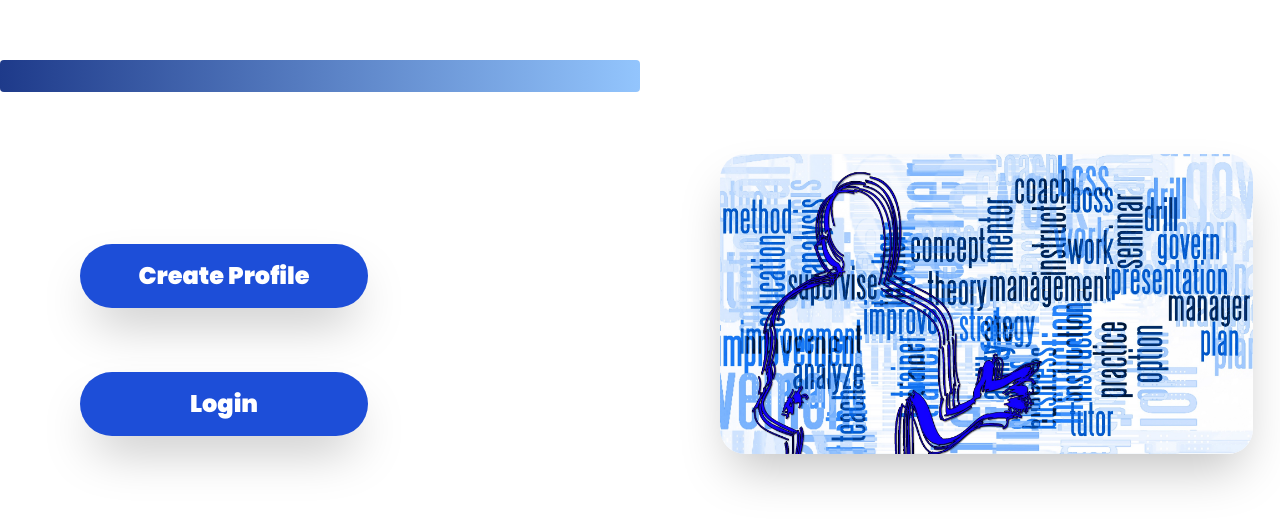
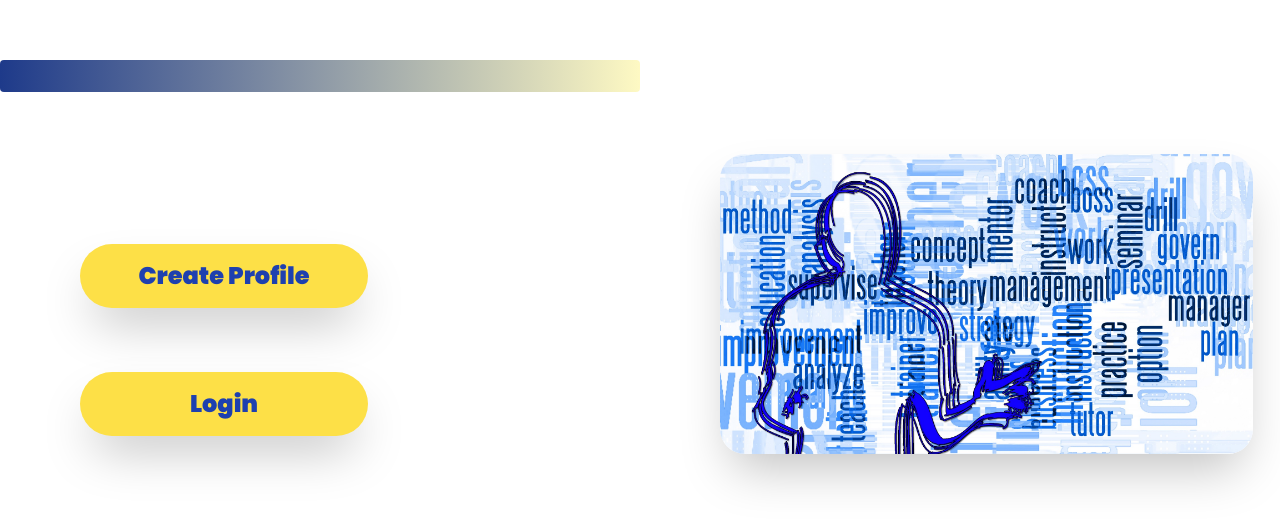
Before and after one commit to AshrafAKRahman/bridging_barriers, a Next.js app: page /LandingPage in a window 1280 px wide. Shown: the part 140-666 px from the top of the page. Built offline with nearby package versions, Linux system fonts and the light colour scheme.

Commit message:
further styling to the landing page - yellow buttons

```diff
--- a/components/buttons/LargeButton.jsx
+++ b/components/buttons/LargeButton.jsx
@@ -4,7 +4,7 @@ const LargeButton = ({ text, className, href }) => {
   return (
     <Link href={href}>
       <button
-        className={`w-64 h-12 text-lg md:w-64 md:h-12 md:text-xl lg:w-72 lg:h-16 lg:text-2xl bg-blue-700 hover:bg-blue-800 text-white font-bold transform hover:scale-110 transition-transform rounded-full ${className}`}
+        className={`w-64 h-12 text-lg md:w-64 md:h-12 md:text-xl lg:w-72 lg:h-16 lg:text-2xl bg-yellow-300 hover:bg-yellow-100 text-blue-800 font-bold transform hover:scale-110 transition-transform rounded-full ${className}`}
       >
         {text}
       </button>
--- a/pages/LandingPage.jsx
+++ b/pages/LandingPage.jsx
@@ -10,7 +10,7 @@ const Landing = () => {
         title="Welcome to the Bridging Barriers Portal"
       />
       <div className="mx-auto">
-        <hr className="mt-40 w-1/2 border-none rounded bg-gradient-to-r from-blue-900 to-blue-300 h-8" />
+        <hr className="mt-40 w-1/2 border-none rounded bg-gradient-to-r from-blue-900 to-yellow-100 h-8" />
       </div>
 
       <SubHeader
```
